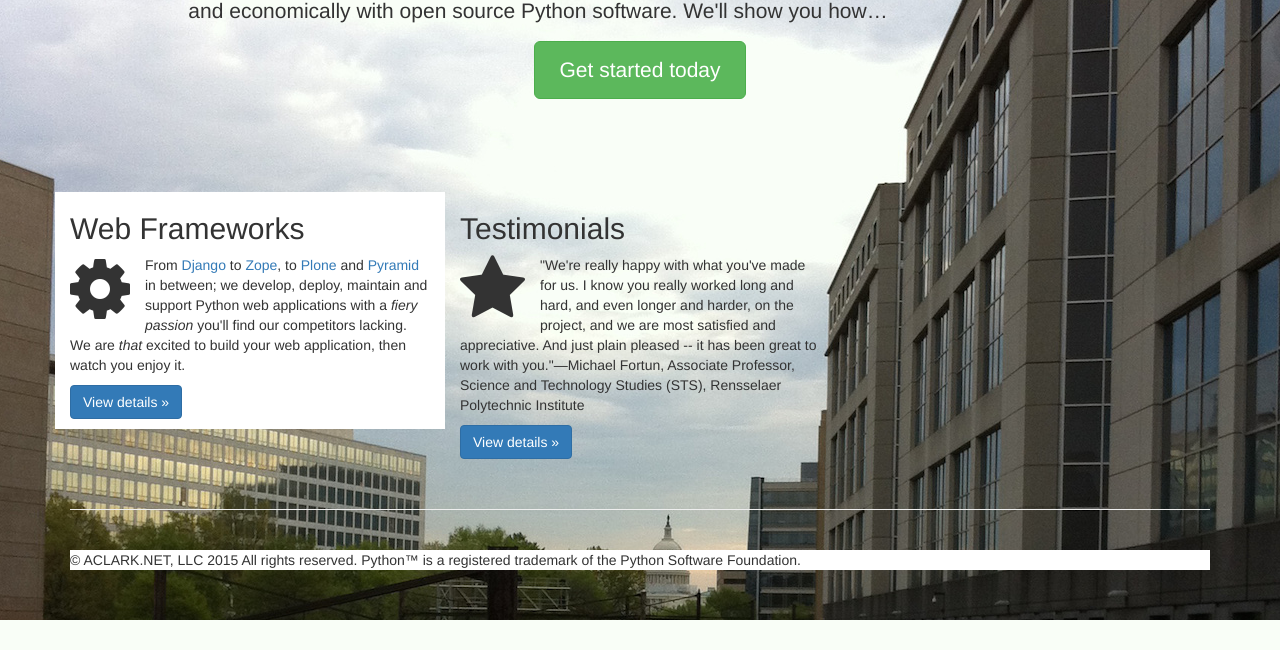
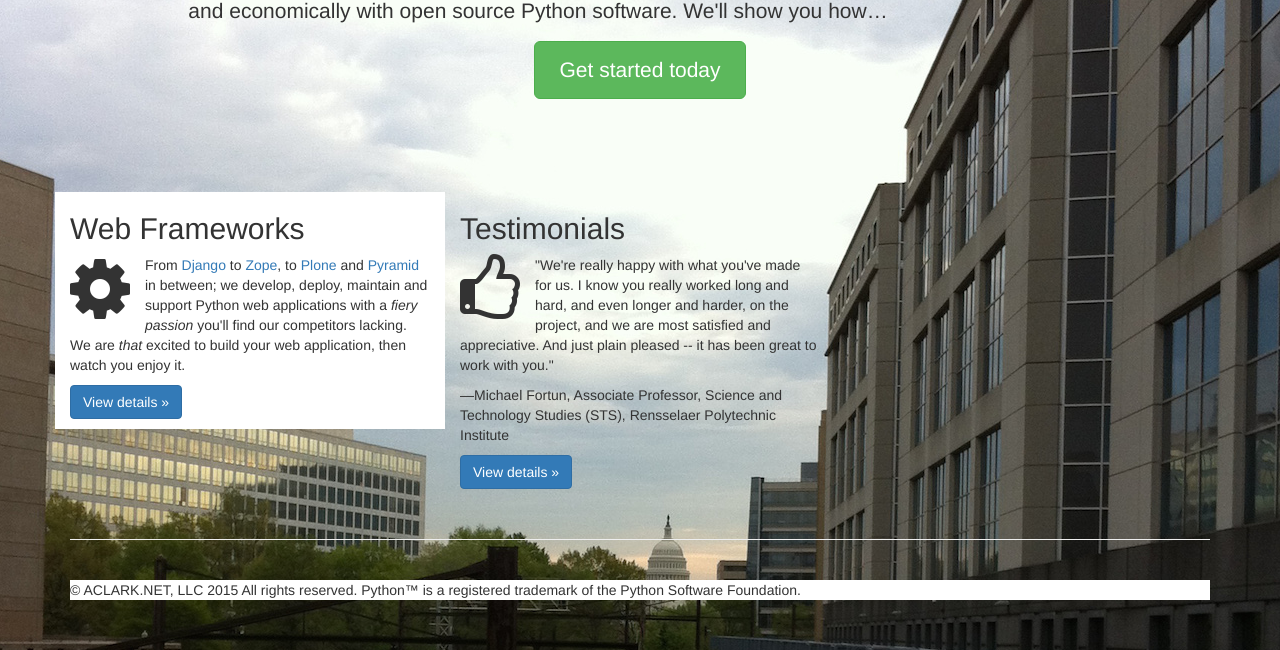
Before and after one commit to ACLARKNET/aclarknet-django, a Django app: page / in a window 1280 px wide. Shown: the part 378-1028 px from the top of the page. Before the commit the page ends 998 px from the top, so only its background shows below. Run offline with Django 3.2, Linux system fonts and the light colour scheme; data comes from the database, SQL or seed files in the repository; some libraries are stand-ins or nearby versions.

Commit message:
Update(s)

```diff
--- a/aclarknet/aclarknet/aclarknet/templates/home.html
+++ b/aclarknet/aclarknet/aclarknet/templates/home.html
@@ -64,7 +64,8 @@
        </div>
         <div class="col-lg-4">
           <h2>Testimonials</h2>
-          <p><i class="fa fa-star fa-5x wrap"></i>&quot;{{ testimonial.text }}&quot;&mdash;{{ testimonial.name }}, {{ testimonial.title }}</p>
+          <p><i class="fa fa-thumbs-o-up fa-5x wrap"></i>&quot;{{ testimonial.text }}&quot;</p>
+          <p>&mdash;{{ testimonial.name }}, {{ testimonial.title }}</p>
           <p><a class="btn btn-primary" href="/about/testimonials" role="button">View details &raquo;</a></p>
         </div>
       </div>
```
